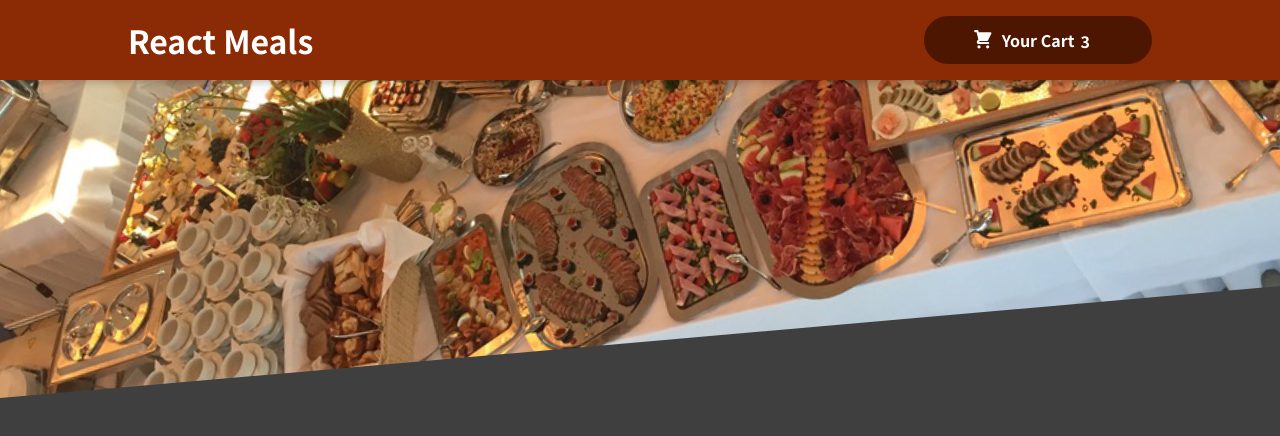
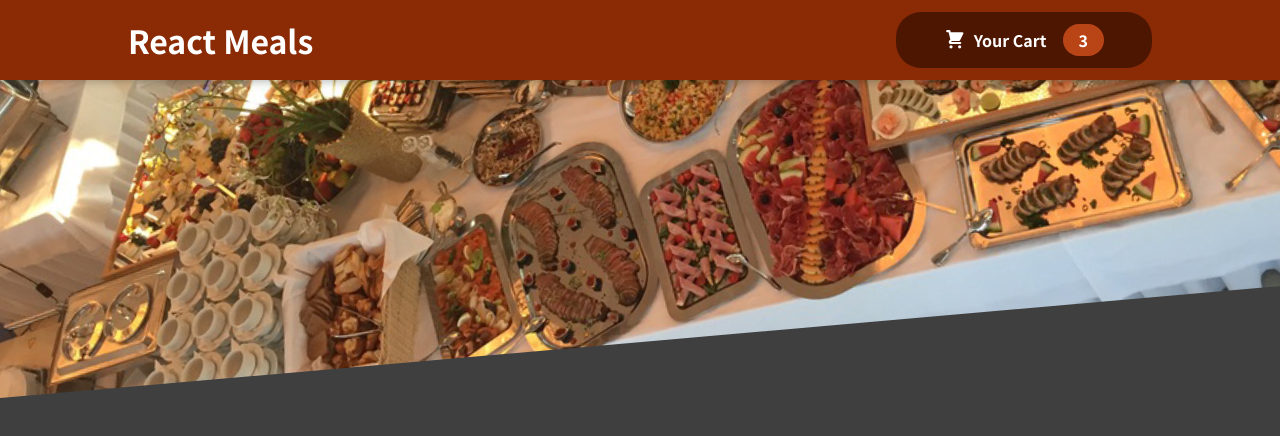
Before and after one commit to sophsac/food-order-app, a React (Create React App) app: page / in a window 1280 px wide. Shown: the top 436 px of the page. Built offline with nearby package versions, Linux system fonts and the light colour scheme.

Commit message:
new files for meal components and adding of module.css files

```diff
--- a/src/components/Layout/HeaderCartButton.js
+++ b/src/components/Layout/HeaderCartButton.js
@@ -13,7 +13,7 @@ const HeaderCartButton = props => {
             {/* will wrap text */}
             <span>Your Cart</span>
             {/* will wrap badge */}
-            <span className={classes.icon}>3</span>
+            <span className={classes.badge}>3</span>
         </button>
 
     );
```
